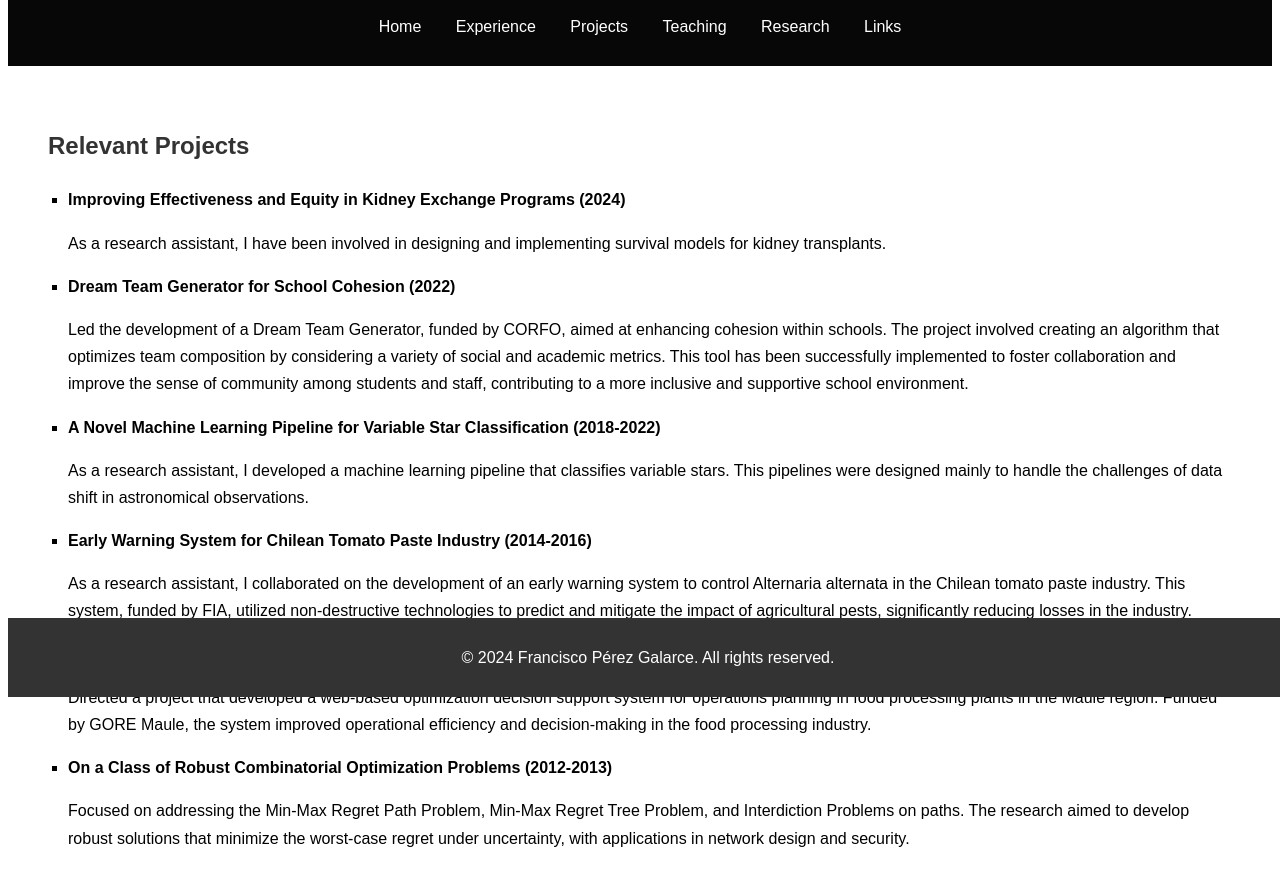
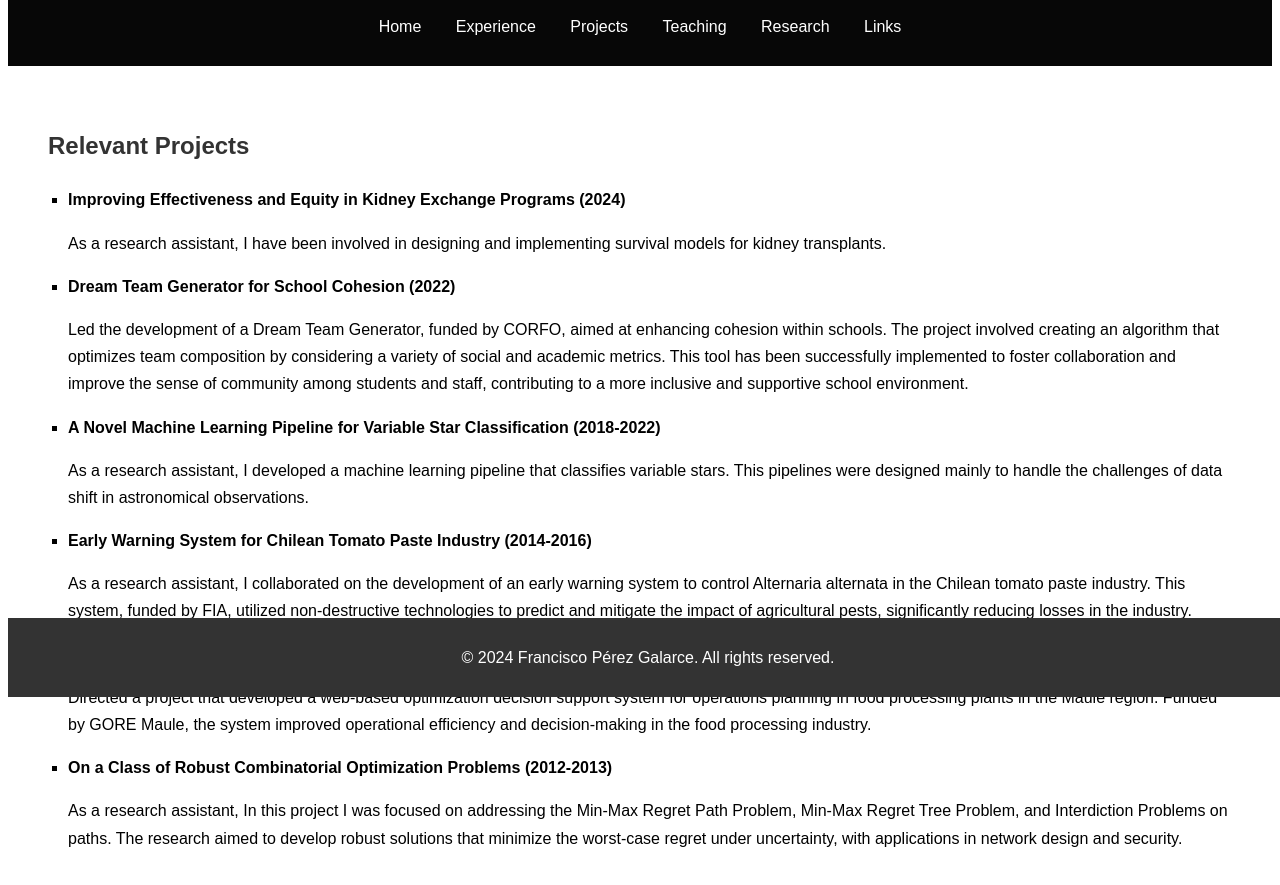
Before and after one commit to frperezgalarce/frperezgalarce, a plain HTML site: page projects.html in a window 1280 px wide. Shown: the part 103-988 px from the top of the page. Drawn offline with Linux system fonts and the light colour scheme.

Commit message:
footnote

```diff
--- a/projects.html
+++ b/projects.html
@@ -41,7 +41,7 @@
                 <p>Directed a project that developed a web-based optimization decision support system for operations planning in food processing plants in the Maule region. Funded by GORE Maule, the system improved operational efficiency and decision-making in the food processing industry.</p>
             </li>
             <li><strong>On a Class of Robust Combinatorial Optimization Problems (2012-2013)</strong><br>
-                <p>Focused on addressing the Min-Max Regret Path Problem, Min-Max Regret Tree Problem, and Interdiction Problems on paths. The research aimed to develop robust solutions that minimize the worst-case regret under uncertainty, with applications in network design and security.</p>
+                <p>As a research assistant, In this project I was focused on addressing the Min-Max Regret Path Problem, Min-Max Regret Tree Problem, and Interdiction Problems on paths. The research aimed to develop robust solutions that minimize the worst-case regret under uncertainty, with applications in network design and security.</p>
             </li>
         </ul>
 
@@ -50,4 +50,5 @@
     <footer>
         <p>&copy; 2024 Francisco Pérez Galarce. All rights reserved.</p>
     </footer>
+    <body>
 </html>
```
